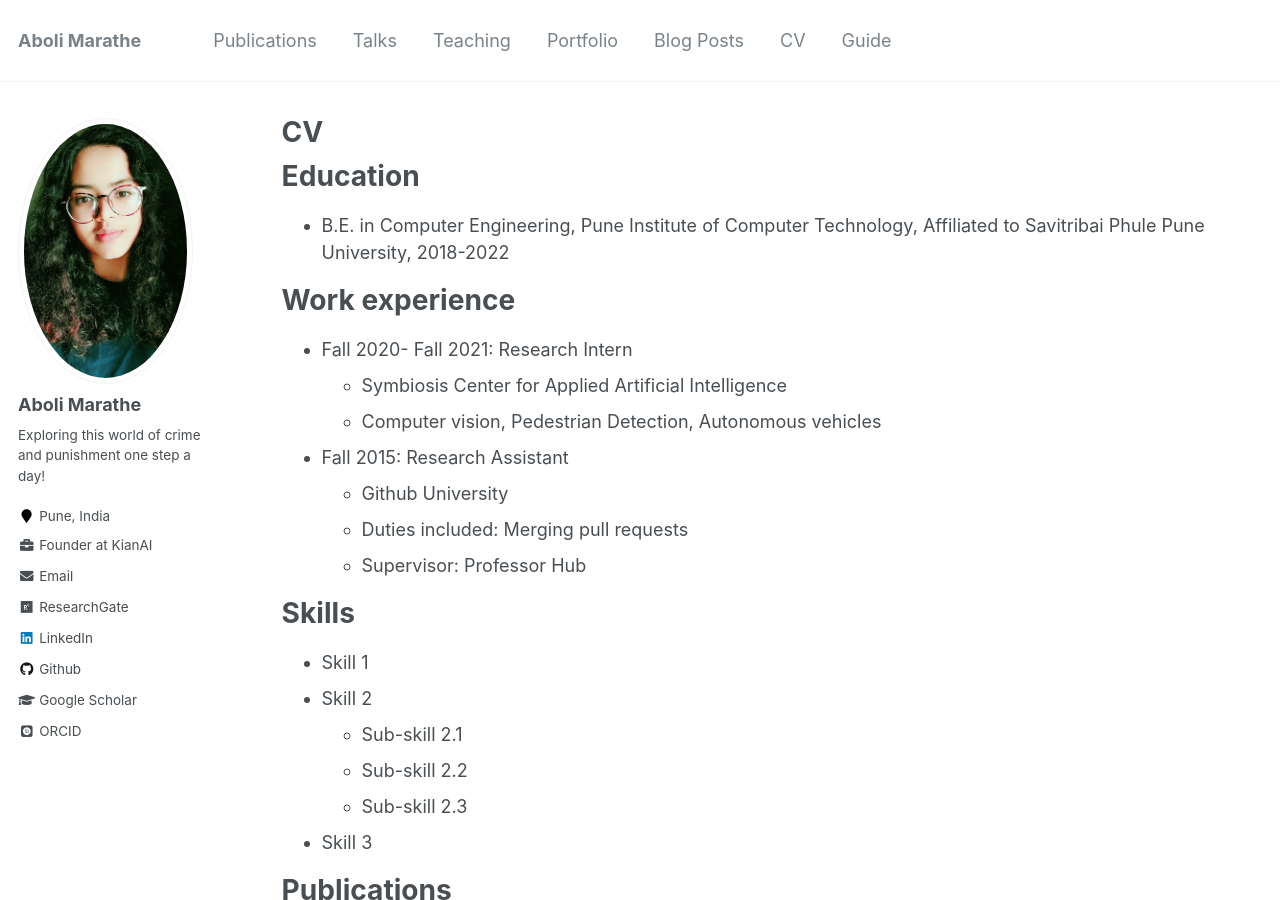
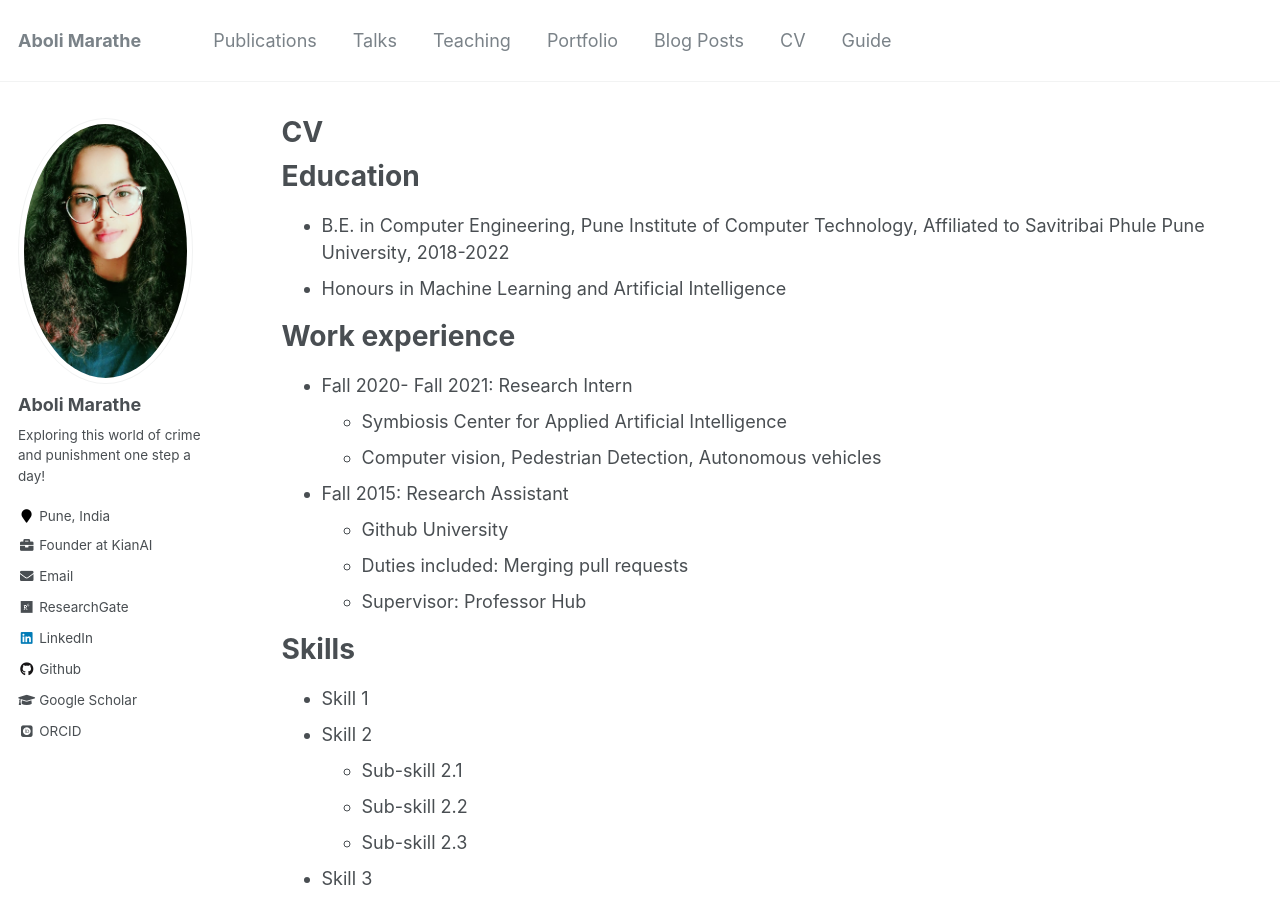
Before and after one commit to Infernolia/Infernolia.github.io, a Jekyll site: the page built from _pages/cv.md, in a window 1280 px wide and 900 px high. Built offline with Jekyll 4.4.1, drawn with Linux system fonts in a browser that asks for light colours; some web fonts are replaced; a file with an impossible date is left out.

Commit message:
Update cv.md

```diff
--- a/_pages/cv.md
+++ b/_pages/cv.md
@@ -12,6 +12,7 @@ redirect_from:
 Education
 ======
 * B.E. in Computer Engineering, Pune Institute of Computer Technology, Affiliated to Savitribai Phule Pune University, 2018-2022
+* Honours in Machine Learning and Artificial Intelligence
 
 Work experience
 ======
```
